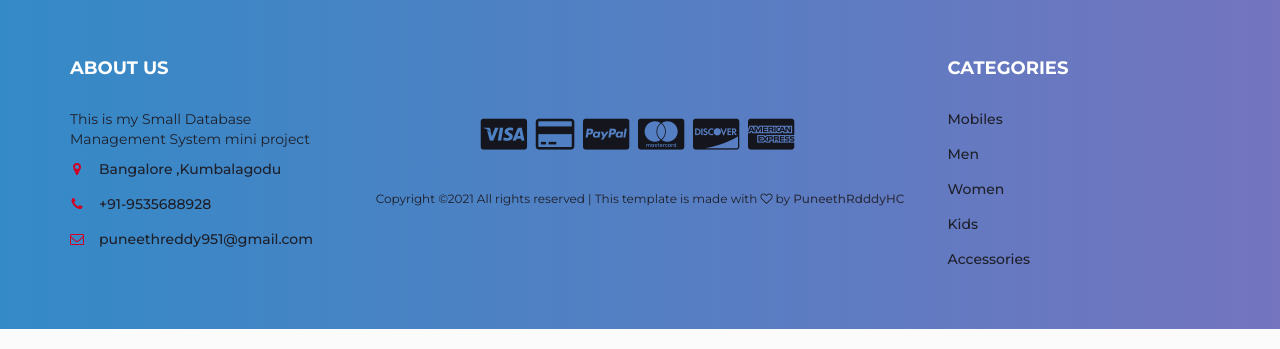
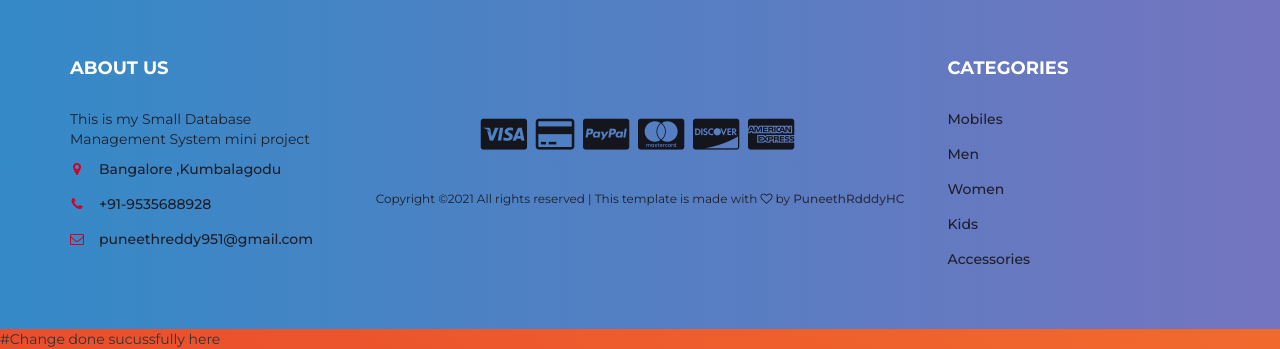
Before and after one commit to neerajkr25/Lab1.1, a PHP site: page /myfiles/ in a window 1280 px wide. Shown: the part 2884-3233 px from the top of the page. Run offline with PHP 8.4, Linux system fonts and the light colour scheme; data comes from the database, SQL or seed files in the repository; some libraries are stand-ins or nearby versions.

Commit message:
new change

```diff
--- a/footer.php
+++ b/footer.php
@@ -100,3 +100,4 @@
 			});
 		});
 	</script>
+#Change done sucussfully here
```
